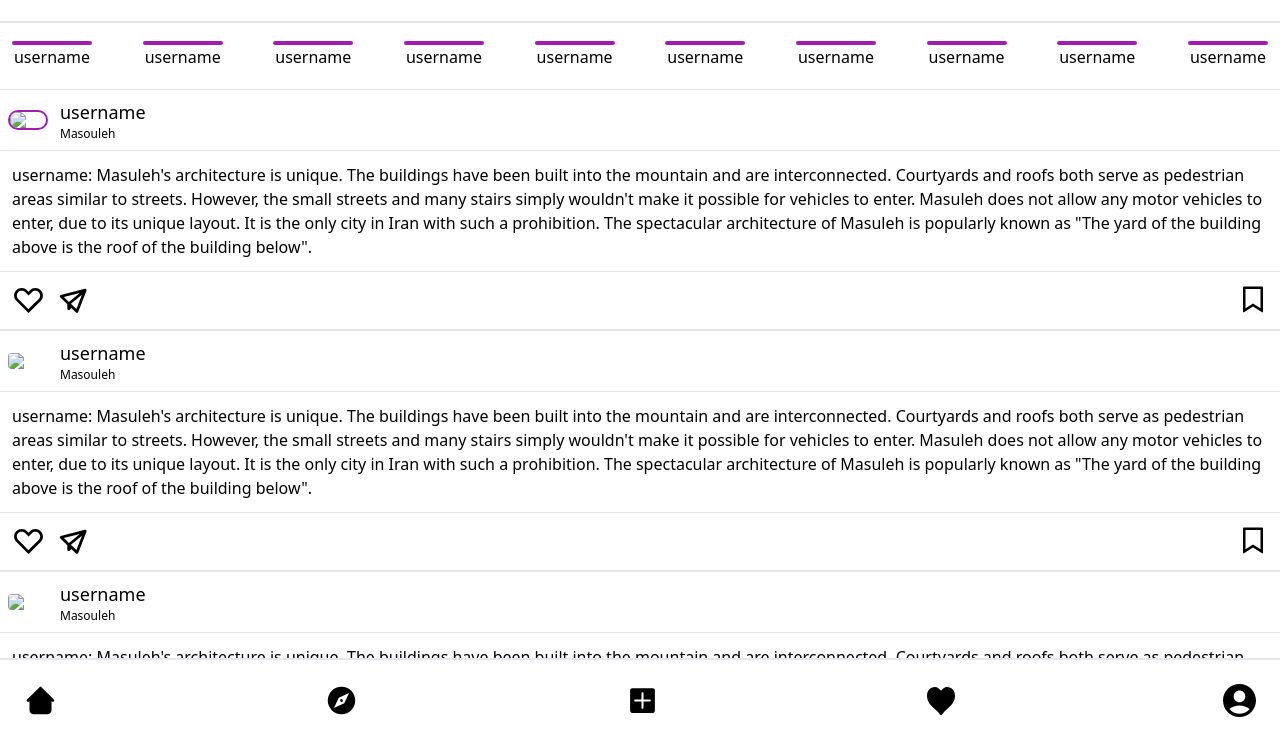
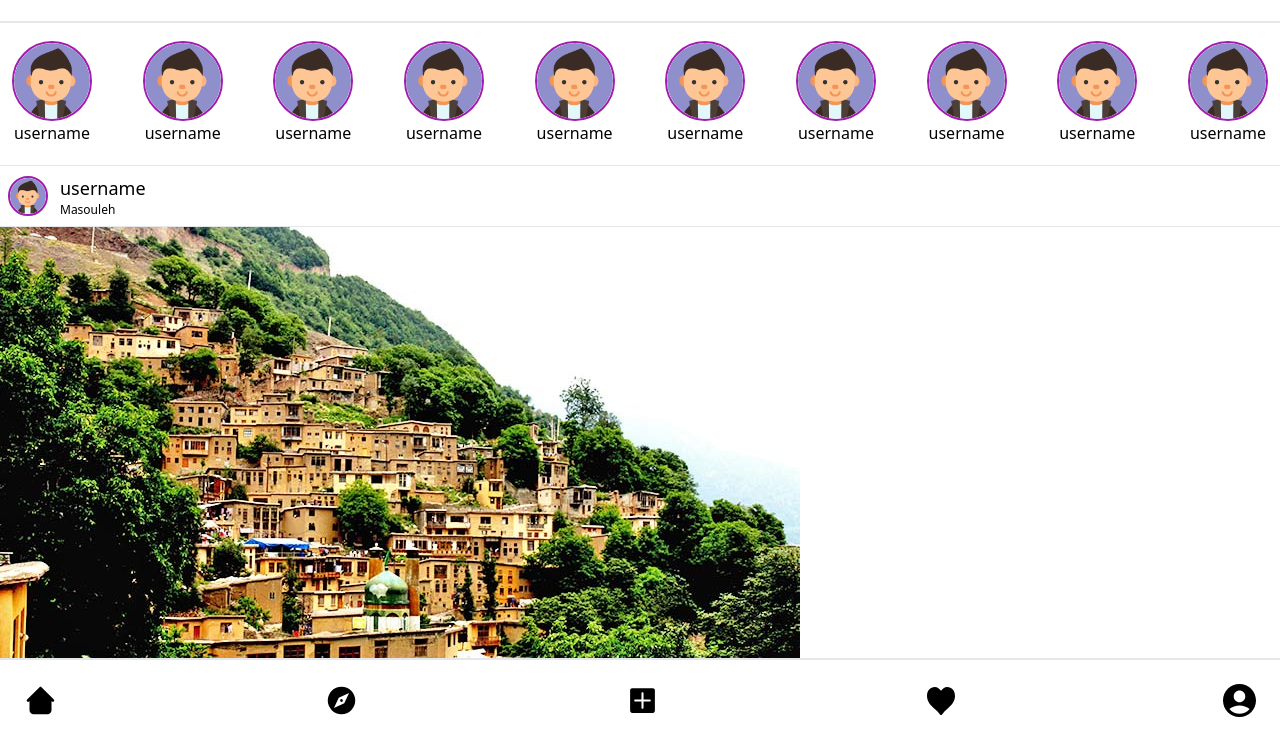
Before and after one commit to sinadavoudi/seegram, a plain HTML site: page index.html in a window 1280 px wide. Shown: the part 59-794 px from the top of the page. Drawn offline with nearby package versions, Linux system fonts and the light colour scheme; the site is published under a folder, as on GitHub Pages, so addresses that start at the root find nothing.

Commit message:
Update index.html

```diff
--- a/index.html
+++ b/index.html
@@ -30,7 +30,7 @@
     <aside class="flex mt-[100px] justify-between overflow-x-scroll scroll-ml-6">
         <div class="story flex-col items-center text-center px-3 ">
             <div class="story-pfp">
-                <img class="rounded-full border-fuchsia-700 border-2 w-20" src="/pfp.png" alt="">
+                <img class="rounded-full border-fuchsia-700 border-2 w-20" src="./pfp.png" alt="">
             </div>
             <div class="">
                 <p class="">username</p>
@@ -42,7 +42,7 @@
 
         <div class="story flex-col items-center text-center px-3 ">
             <div class="story-pfp">
-                <img class="rounded-full border-fuchsia-700 border-2 w-20" src="/pfp.png" alt="">
+                <img class="rounded-full border-fuchsia-700 border-2 w-20" src="./pfp.png" alt="">
             </div>
             <div class="">
                 <p class="">username</p>
@@ -54,7 +54,7 @@
 
         <div class="story flex-col items-center text-center px-3 ">
             <div class="story-pfp">
-                <img class="rounded-full border-fuchsia-700 border-2 w-20" src="/pfp.png" alt="">
+                <img class="rounded-full border-fuchsia-700 border-2 w-20" src="./pfp.png" alt="">
             </div>
             <div class="">
                 <p class="">username</p>
@@ -67,7 +67,7 @@
 
         <div class="story flex-col items-center text-center px-3 ">
             <div class="story-pfp">
-                <img class="rounded-full border-fuchsia-700 border-2 w-20" src="/pfp.png" alt="">
+                <img class="rounded-full border-fuchsia-700 border-2 w-20" src="./pfp.png" alt="">
             </div>
             <div class="">
                 <p class="">username</p>
@@ -81,7 +81,7 @@
 
         <div class="story flex-col items-center text-center px-3 ">
             <div class="story-pfp">
-                <img class="rounded-full border-fuchsia-700 border-2 w-20" src="/pfp.png" alt="">
+                <img class="rounded-full border-fuchsia-700 border-2 w-20" src="./pfp.png" alt="">
             </div>
             <div class="">
                 <p class="">username</p>
@@ -95,7 +95,7 @@
 
         <div class="story flex-col items-center text-center px-3 ">
             <div class="story-pfp">
-                <img class="rounded-full border-fuchsia-700 border-2 w-20" src="/pfp.png" alt="">
+                <img class="rounded-full border-fuchsia-700 border-2 w-20" src="./pfp.png" alt="">
             </div>
             <div class="">
                 <p class="">username</p>
@@ -111,7 +111,7 @@
 
         <div class="story flex-col items-center text-center px-3 ">
             <div class="story-pfp">
-                <img class="rounded-full border-fuchsia-700 border-2 w-20" src="/pfp.png" alt="">
+                <img class="rounded-full border-fuchsia-700 border-2 w-20" src="./pfp.png" alt="">
             </div>
             <div class="">
                 <p class="">username</p>
@@ -126,7 +126,7 @@
 
         <div class="story flex-col items-center text-center px-3 ">
             <div class="story-pfp">
-                <img class="rounded-full border-fuchsia-700 border-2 w-20" src="/pfp.png" alt="">
+                <img class="rounded-full border-fuchsia-700 border-2 w-20" src="./pfp.png" alt="">
             </div>
             <div class="">
                 <p class="">username</p>
@@ -140,7 +140,7 @@
 
         <div class="story flex-col items-center text-center px-3 ">
             <div class="story-pfp">
-                <img class="rounded-full border-fuchsia-700 border-2 w-20" src="/pfp.png" alt="">
+                <img class="rounded-full border-fuchsia-700 border-2 w-20" src="./pfp.png" alt="">
             </div>
             <div class="">
                 <p class="">username</p>
@@ -154,7 +154,7 @@
 
         <div class="story flex-col items-center text-center px-3 ">
             <div class="story-pfp">
-                <img class="rounded-full border-fuchsia-700 border-2 w-20" src="/pfp.png" alt="">
+                <img class="rounded-full border-fuchsia-700 border-2 w-20" src="./pfp.png" alt="">
             </div>
             <div class="">
                 <p class="">username</p>
@@ -175,7 +175,7 @@
        <div class="post h-auto flex-col">
         <hr>
             <div class="pfpuser flex items-center p-2">
-                <img class="rounded-full w-10 border-2 border-fuchsia-700" src="/pfp.png">
+                <img class="rounded-full w-10 border-2 border-fuchsia-700" src="./pfp.png">
                 <div class="flex-col pl-3">
                     <p class="text-lg">username</p>
                     <p class="location text-xs text-left">Masouleh</p>
@@ -183,7 +183,7 @@
             </div>
             <hr>
             <div class="postedpic">
-                <img src="/Masouleh.jpg" alt="">
+                <img src="./Masouleh.jpg" alt="">
             </div>
             <div class="caption text-left p-3">
 
@@ -222,7 +222,7 @@
        <div class="post h-auto flex-col">
         <hr>
             <div class="pfpuser flex items-center p-2">
-                <img class="rounded w-10" src="/pfp.png">
+                <img class="rounded w-10" src="./pfp.png">
                 <div class="flex-col pl-3">
                     <p class="text-lg">username</p>
                     <p class="location text-xs text-left">Masouleh</p>
@@ -230,7 +230,7 @@
             </div>
             <hr>
             <div class="postedpic">
-                <img src="/Masouleh.jpg" alt="">
+                <img src="./Masouleh.jpg" alt="">
             </div>
             <div class="caption text-left p-3">
 
@@ -269,7 +269,7 @@
        <div class="post h-auto flex-col">
         <hr>
             <div class="pfpuser flex items-center p-2">
-                <img class="rounded w-10" src="/pfp.png">
+                <img class="rounded w-10" src="./pfp.png">
                 <div class="flex-col pl-3">
                     <p class="text-lg">username</p>
                     <p class="location text-xs text-left">Masouleh</p>
@@ -277,7 +277,7 @@
             </div>
             <hr>
             <div class="postedpic">
-                <img src="/Masouleh.jpg" alt="">
+                <img src="./Masouleh.jpg" alt="">
             </div>
             <div class="caption text-left p-3">
 
@@ -316,7 +316,7 @@
        <div class="post h-auto flex-col">
         <hr>
             <div class="pfpuser flex items-center p-2">
-                <img class="rounded w-10" src="/pfp.png">
+                <img class="rounded w-10" src="./pfp.png">
                 <div class="flex-col pl-3">
                     <p class="text-lg">username</p>
                     <p class="location text-xs text-left">Masouleh</p>
@@ -324,7 +324,7 @@
             </div>
             <hr>
             <div class="postedpic">
-                <img src="/Masouleh.jpg" alt="">
+                <img src="./Masouleh.jpg" alt="">
             </div>
             <div class="caption text-left p-3">
 
```
